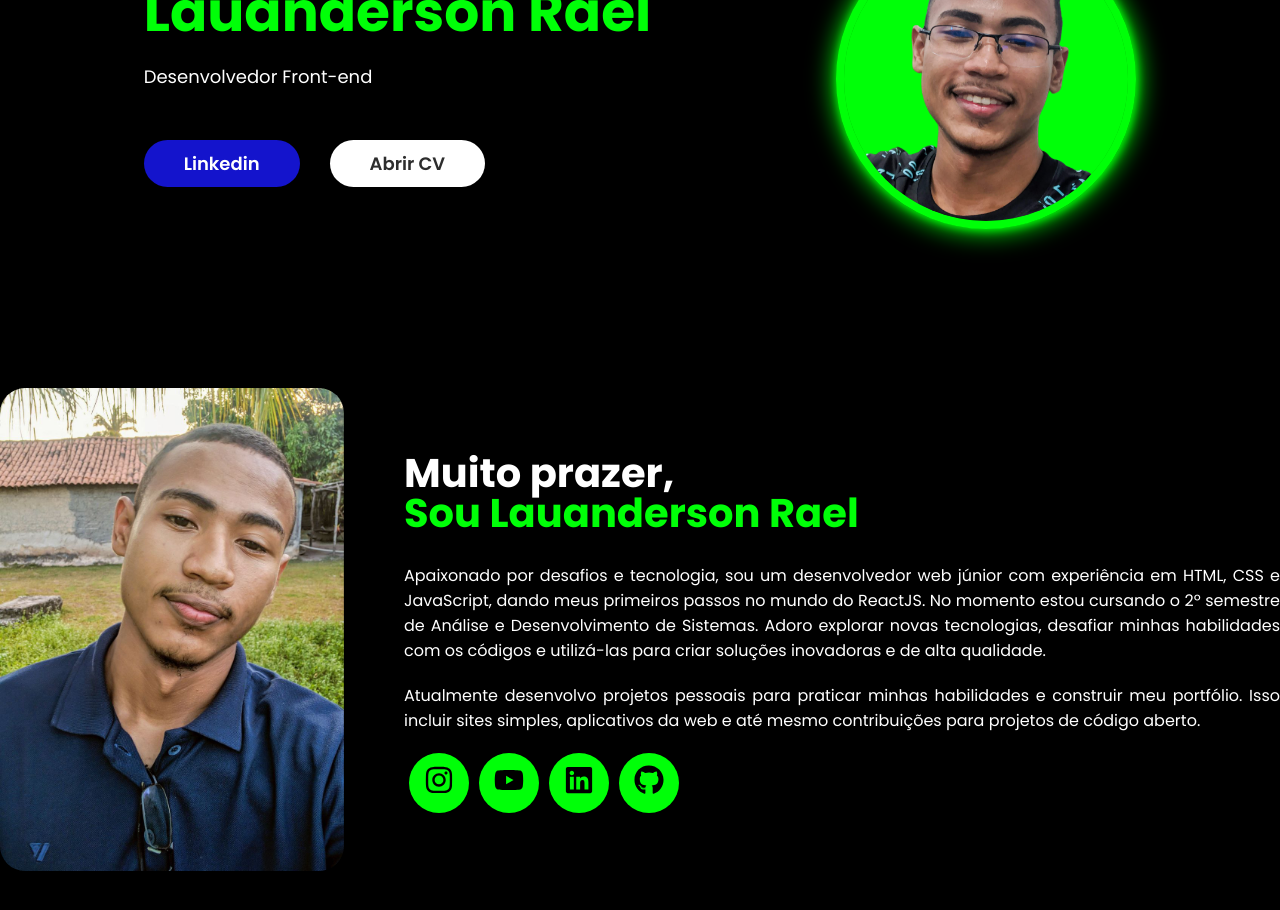
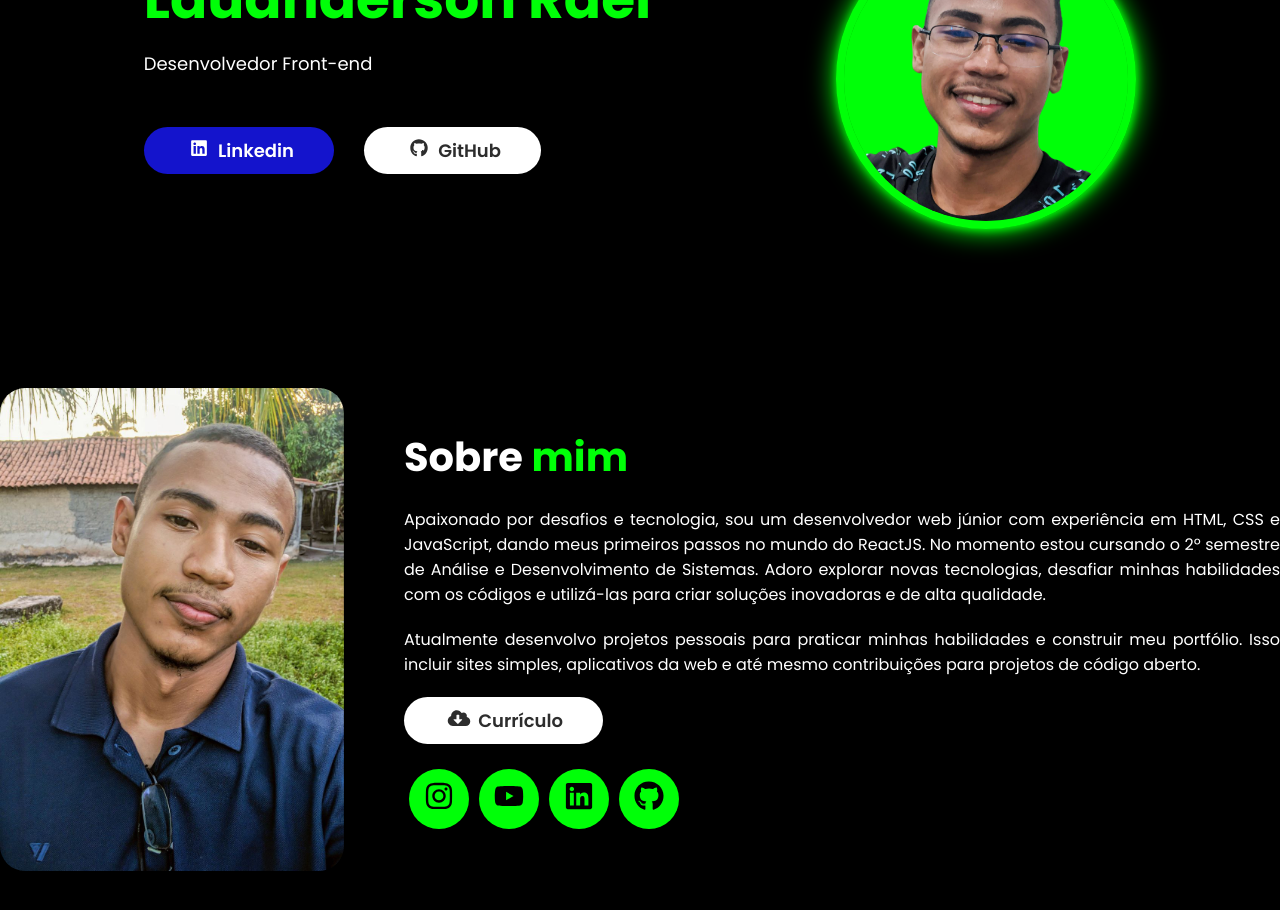
Before and after one commit to lauanderson-rael/react-portfolio-site, a React (Vite) app: page / in a window 1280 px wide. Shown: the part 360-1270 px from the top of the page. Built offline with nearby package versions, Linux system fonts and the light colour scheme.

Commit message:
update 20-07

```diff
--- a/src/components/Main/index.tsx
+++ b/src/components/Main/index.tsx
@@ -10,6 +10,8 @@
 import { FaLinkedin } from "react-icons/fa";
 import { FaGithub } from "react-icons/fa";
 import { IoIosMail } from "react-icons/io";
+import { FaCloudDownloadAlt } from "react-icons/fa";
+
 
 import { Item } from "./item";
 import { Projeto } from "./projeto";
@@ -34,16 +36,16 @@
                 <div style={{ display: "flex", gap: "30px" }}>
                   <div className="btn-contato linkedin">
                     <a href="https://www.linkedin.com/in/lauanderson-rael-a68b2b16a/" target="_blank">
-                      <button>Linkedin</button>
+                      <button> <FaLinkedin style={{width: "30px"}}/> Linkedin</button>
                     </a>
                   </div>
 
-                  <div className="btn-contato curriculo">
+                  <div className="btn-contato github">
                     <a
-                      href="https://drive.google.com/file/d/1-QXgMBqasKJxM4YEAd7G7C7AWlut7ojf/view?usp=sharing"
+                      href="https://github.com/lauanderson-rael"
                       target="blank"
                       download={"curriculo.pdf"}>
-                    <button>Abrir CV</button>
+                    <button><FaGithub style={{width: "30px"}}/> GitHub</button>
                     </a>
                   </div>
                 </div>
@@ -65,7 +67,7 @@
 
               <div className="txt-sobre">
                 <h2>
-                  Muito prazer, <span>Sou Lauanderson Rael</span>
+                  Sobre <b style={{color: "#00ff08"}}>mim</b>
                 </h2>
                 <p>
                   Apaixonado por desafios e tecnologia, sou um desenvolvedor web
@@ -82,6 +84,16 @@
                   simples, aplicativos da web e até mesmo contribuições para
                   projetos de código aberto.
                 </p>
+
+                <div className="btn-contato curriculo">
+                  <a
+                    href="https://drive.google.com/file/d/1-QXgMBqasKJxM4YEAd7G7C7AWlut7ojf/view?usp=sharing"
+                    target="blank"
+                    download={"curriculo.pdf"}>
+                  <button> <FaCloudDownloadAlt style={{width: "30px"}}/> Currículo</button>
+                  </a>
+                </div>
+
                 <div className="btn-social">
                   <a href="#">
                     <button>
--- a/src/components/Main/styles.ts
+++ b/src/components/Main/styles.ts
@@ -47,7 +47,7 @@
       padding: 10px 8%;
 
       .btn-contato button{
-        font-size: none;
+        font-size: small;
       }
       .txt-topo-site strong {
         font-size: 32px;
--- a/src/global.css
+++ b/src/global.css
@@ -30,19 +30,19 @@
 .linkedin button {
   background-color: rgba(23, 23, 234, 0.873);
   color: #fff;
-
 }
 .linkedin button:hover {
   box-shadow: 0px 0px 8px rgb(31, 31, 244);
   transform: scale(1.05);
 }
 
-.curriculo button {
+.curriculo button, .github button {
   background-color: rgb(255, 255, 255);
   color: rgb(45, 45, 45);
+  margin-bottom: 25px;
 
 }
-.curriculo button:hover {
+.curriculo button:hover, .github button:hover {
   box-shadow: 0px 0px 8px rgb(30, 30, 30);
   transform: scale(1.05);
 }
```
